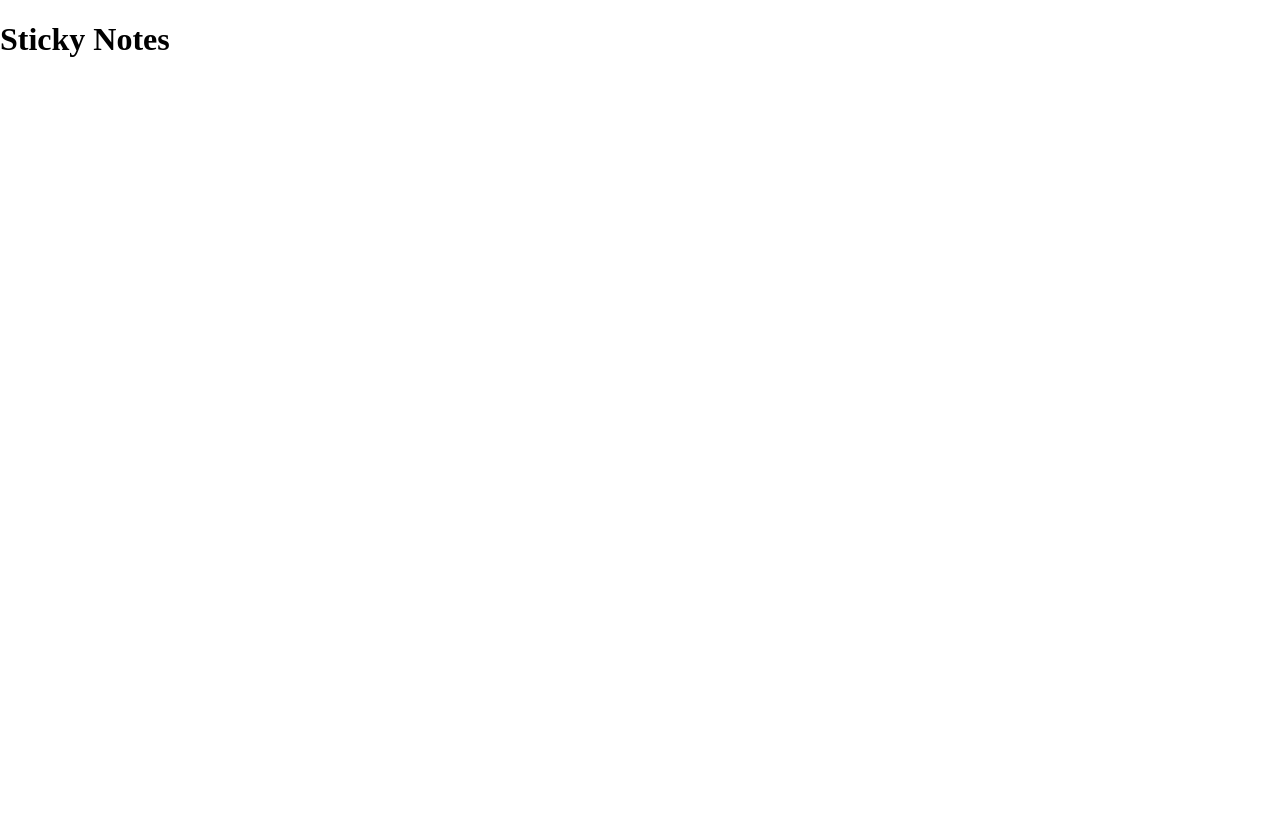
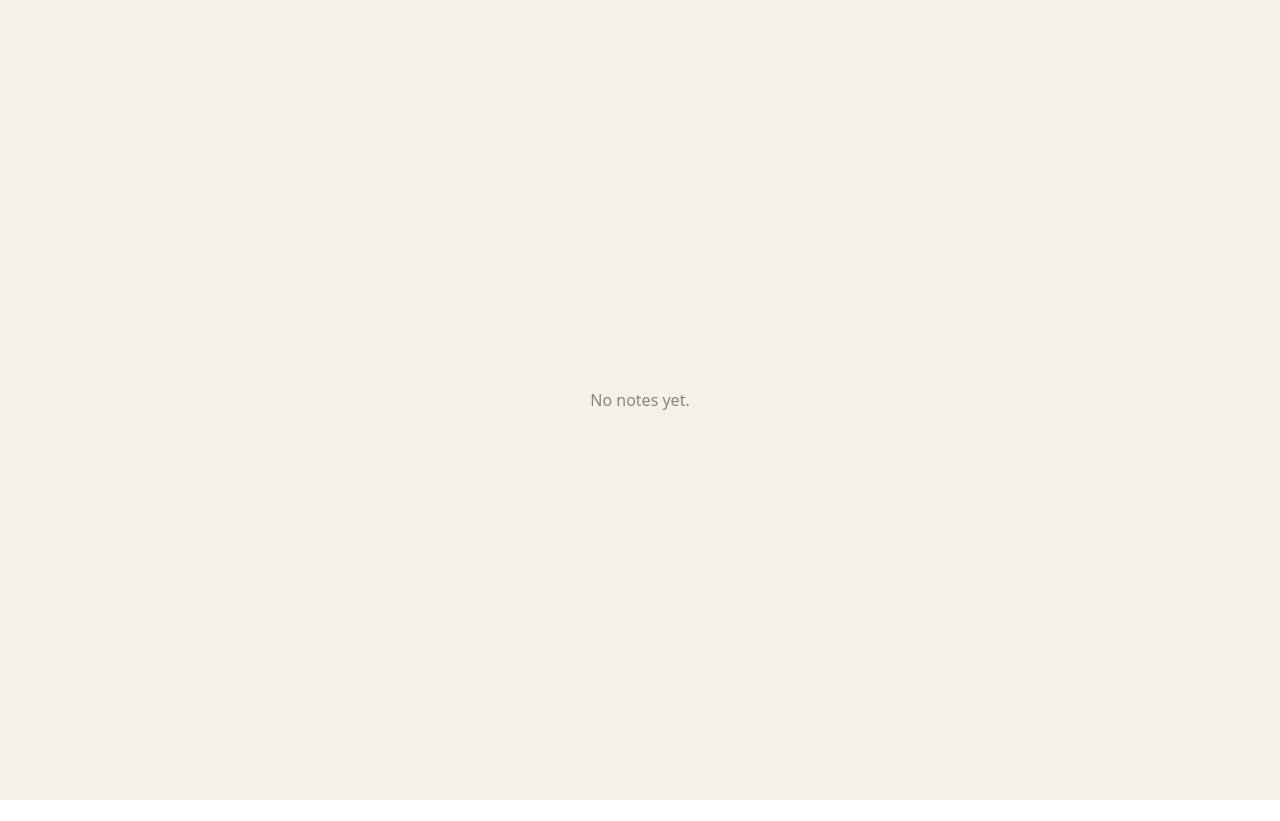
Before and after one commit to h-santos/sticky-notes, a React (Vite) app: page / in a window 1280 px wide. After the commit the page ends 800 px from the top, so only its background shows below. Built offline with nearby package versions, Linux system fonts and the light colour scheme.

Commit message:
Add empty board page with base styles

```diff
--- a/src/app/App.tsx
+++ b/src/app/App.tsx
@@ -1,3 +1,5 @@
+import { Board } from '../notes/components/Board';
+
 export function App() {
-  return <h1>Sticky Notes</h1>;
+  return <Board />;
 }
--- a/src/index.css
+++ b/src/index.css
@@ -1,3 +1,15 @@
+:root {
+  --board-bg: #f4f1ea;
+  --muted-text: #8a8577;
+  font-family:
+    system-ui,
+    -apple-system,
+    'Segoe UI',
+    Roboto,
+    sans-serif;
+  color: #2b2a27;
+}
+
 *,
 *::before,
 *::after {
--- /dev/null
+++ b/src/notes/components/Board.module.css
@@ -0,0 +1,17 @@
+.board {
+  position: relative;
+  width: 100%;
+  height: 100%;
+  overflow: hidden;
+  background: var(--board-bg);
+}
+
+.empty {
+  position: absolute;
+  inset: 0;
+  display: grid;
+  place-items: center;
+  margin: 0;
+  color: var(--muted-text);
+  user-select: none;
+}
--- /dev/null
+++ b/src/notes/components/Board.tsx
@@ -0,0 +1,9 @@
+import styles from './Board.module.css';
+
+export function Board() {
+  return (
+    <main className={styles.board} aria-label="Sticky notes board">
+      <p className={styles.empty}>No notes yet.</p>
+    </main>
+  );
+}
```
Also changed, not shown: 2 other files (tests, documents, lock files or other folders).
